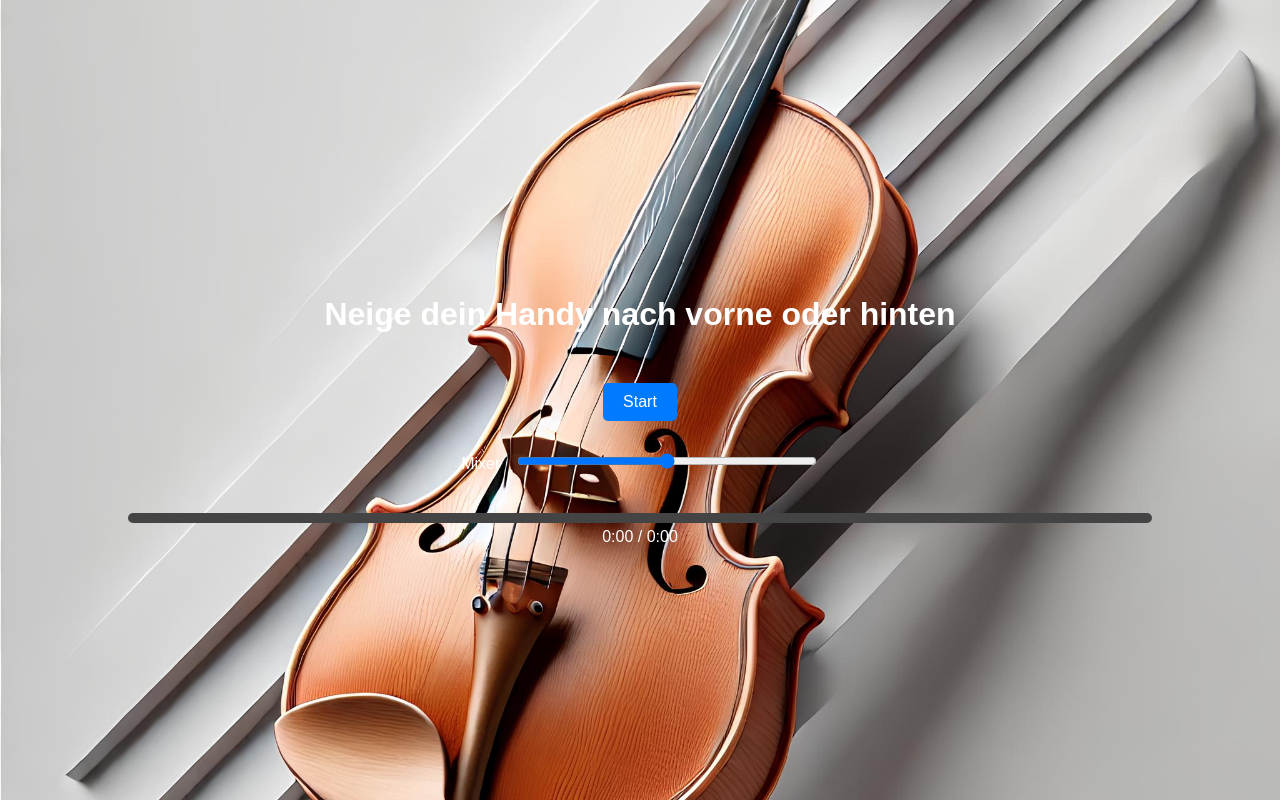
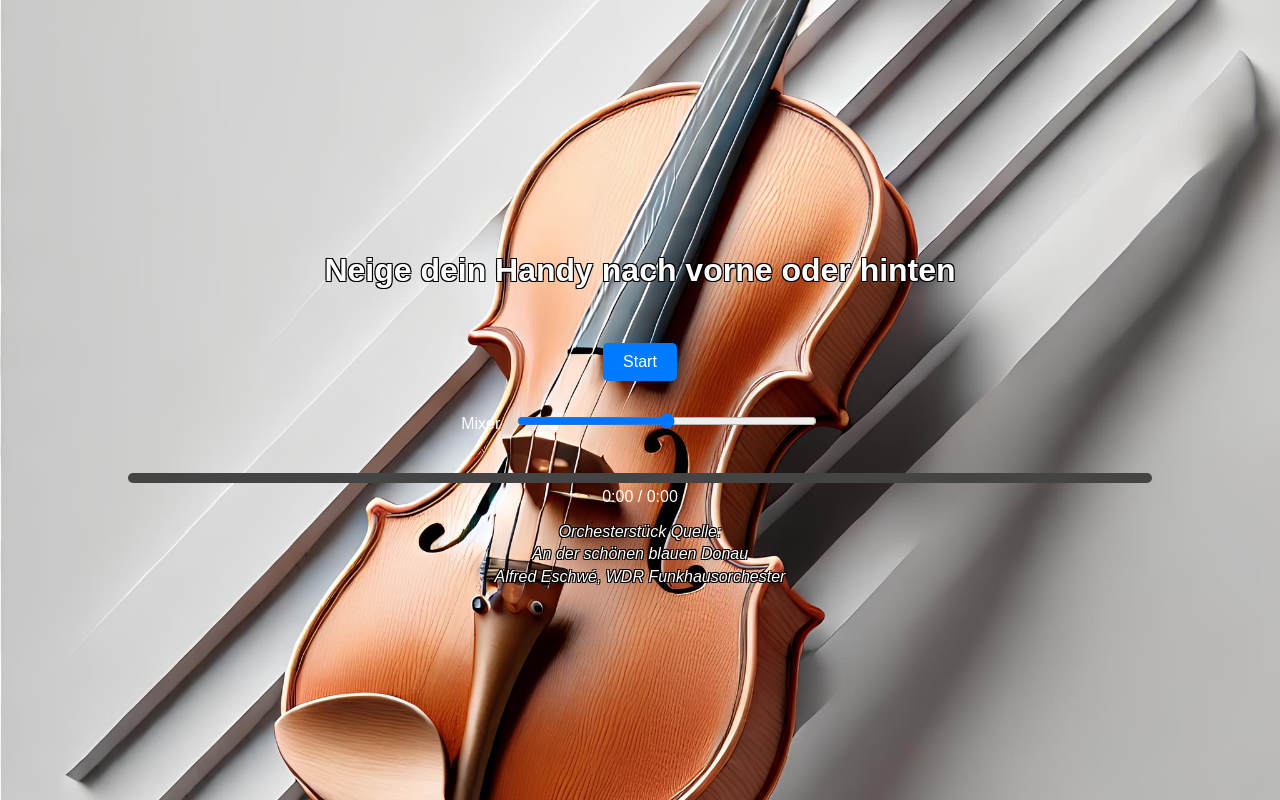
Before and after one commit to Oliverhofi/Wassermusik, a plain HTML site: page index.html in a window 1280 px wide. Drawn offline with Linux system fonts and the light colour scheme.

Commit message:
Update index.html to include credits section and versioning for styles.css; enhance h1 and credits styles for better visibility.

```diff
--- a/index.html
+++ b/index.html
@@ -11,7 +11,7 @@
     <!-- Include the Unmute Library -->
     <script src="scripts/unmute.js"></script> <!-- Ensure this path is correct based on your project structure -->
     <script defer src="https://umami.hofmann-media.com/script.js" data-website-id="9cdf6bd2-0667-467d-aa6e-c9dcfd32bd73"></script>
-    <link rel="stylesheet" href="styles.css">
+    <link rel="stylesheet" href="styles.css?v=1">
 
 </head>
 <body>
@@ -44,6 +44,8 @@
         <div id="progress-bar"></div>
     </div>
     <div id="time-display">0:00 / 0:00</div>
+    <!-- Credits -->
+    <div class="credits">Orchesterstück Quelle:<br>An der schönen blauen Donau<br>Alfred Eschwé, WDR Funkhausorchester</div>
     <!-- Removed Audio Player -->
     <script src="scripts/nosleep.min.js"></script>
     <script src="scripts/main.js"></script>
--- a/styles.css
+++ b/styles.css
@@ -1,4 +1,3 @@
-
 /* Existing styles */
 
 /* Add styles for the slider */
@@ -38,6 +37,12 @@ h1 {
     text-align: center;
     opacity: 1;
     transition: opacity 0.5s ease;
+    text-shadow:
+        -1px -1px 0 #000,
+         1px -1px 0 #000,
+        -1px  1px 0 #000,
+         1px  1px 0 #000;
+    line-height: 1.4;
 }
 #output-orientation {
     font-size: 1.5rem;
@@ -128,3 +133,17 @@ h1 {
     margin-top: 5px;
     color: white;
 }
+.credits {
+    text-align: center;
+    margin-top: 10px;
+    font-size: 1em;
+    color: white;
+    font-style: italic;
+    text-shadow:
+        -1px -1px 0 #000,
+         1px -1px 0 #000,
+        -1px  1px 0 #000,
+         1px  1px 0 #000;
+    padding: 5px;
+    line-height: 1.4;
+}
```
